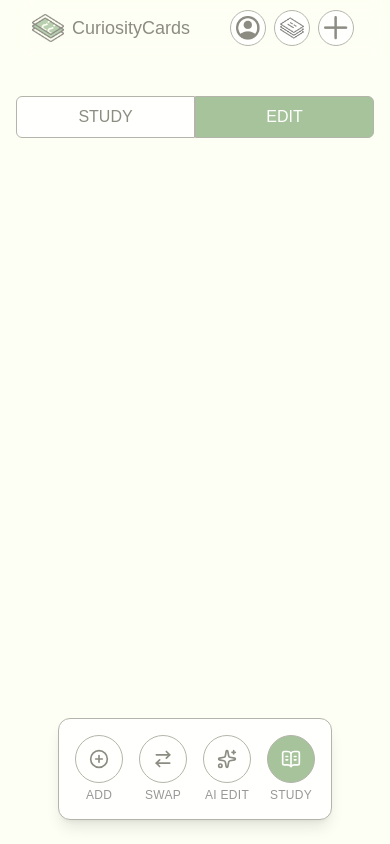
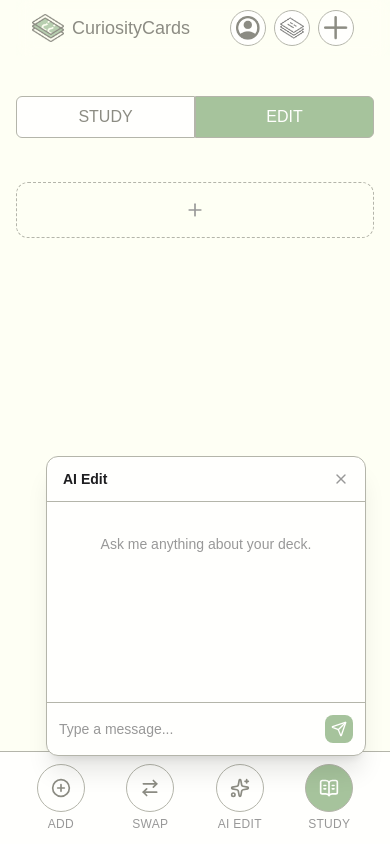
Before and after one commit to romyaboudarham/curiosity-cards-app, a Next.js app: page /edit/1 in a window 390 px wide. Both pictures are taken after a click on the button 227 px from the left and 759 px from the top of the page. Built offline with nearby package versions, Linux system fonts and the light colour scheme; a web font is replaced by a local one.

Commit message:
implemented add and delete cards

```diff
--- a/app/edit/[deckId]/page.tsx
+++ b/app/edit/[deckId]/page.tsx
@@ -5,23 +5,27 @@ import {
   CirclePlus,
   ArrowRightLeft,
   Sparkles,
+  Plus,
 } from 'lucide-react';
 
-import { useState, useEffect } from 'react';
+import { useState, useEffect, useRef } from 'react';
 import { Card } from '@/app/types/deck';
 import NavBar from '@/components/NavBar';
-import { getDeckById, updateCard } from '@/app/utils/dataStorage';
+import { getDeckById, updateCard, addCard, deleteCard } from '@/app/utils/dataStorage';
 import PrimaryButton from '@/components/PrimaryButton';
 import SecondaryButton from '@/components/SecondaryButton';
 import { useParams } from 'next/navigation';
 import { useRouter } from 'next/navigation';
 import EditCard from '@/components/EditCard';
 import FloatingActionBar from '@/components/FloatingActionBar';
+import AIChat from '@/components/AIChat';
 
 export default function Edit() {
   const router = useRouter();
   const { deckId } = useParams<{ deckId: string }>();
   const [cards, setCards] = useState<Card[]>([]);
+  const [aiChatOpen, setAiChatOpen] = useState(false);
+  const addButtonRef = useRef<HTMLButtonElement>(null);
 
   useEffect(() => {
     const deck = getDeckById(deckId);
@@ -36,7 +40,22 @@ export default function Edit() {
     updateCard(deckId, cardId, front, back);
   }
 
-  const handleAdd = () => {};
+  function handleOnDelete(cardId: string) {
+    console.log('deleting', cardId);
+    deleteCard(cardId, deckId);
+    setCards((prev) => prev.filter((card) => card.id != cardId));
+  }
+
+  const handleAdd = () => {
+    const newCard: Card = {
+      id: crypto.randomUUID(),
+      front: '',
+      back: '',
+    }
+    addCard(newCard, deckId);
+    setCards((prev) => [...prev, newCard]);
+    setTimeout(() => addButtonRef.current?.scrollIntoView({ behavior: 'smooth', block: 'end' }), 50);
+  };
 
   const actions = [
     {
@@ -52,7 +71,7 @@ export default function Edit() {
     {
       icon: <Sparkles className="w-5 h-5" />,
       label: 'AI Edit',
-      onClick: handleAdd,
+      onClick: () => setAiChatOpen(true),
     },
     {
       icon: <BookOpenText className="w-5 h-5" />,
@@ -76,11 +95,19 @@ export default function Edit() {
         </div>
       </header>
       <FloatingActionBar actions={actions} />
-      <main className="w-full max-w-4xl mx-auto mt-6">
+      <AIChat open={aiChatOpen} onClose={() => setAiChatOpen(false)} />
+      <main className="w-full max-w-4xl mx-auto mt-6 pb-28 md:pb-6">
         <div>
           {cards.map((card) => (
-            <EditCard key={card.id} card={card} onSave={handleOnSave} />
+            <EditCard key={card.id} card={card} onSave={handleOnSave} onDelete={handleOnDelete}/>
           ))}
+          <button
+            ref={addButtonRef}
+            onClick={handleAdd}
+            className="flex items-center justify-center w-full min-h-14 border cursor-pointer border-dashed border-border rounded-xl mb-2 text-text-body-200 hover:text-text-body hover:border-border-focus transition-colors"
+          >
+            <Plus className="w-5 h-5" />
+          </button>
         </div>
       </main>
     </div>
--- a/app/page.tsx
+++ b/app/page.tsx
@@ -65,7 +65,12 @@ export default function Home() {
         method: 'POST',
         body: JSON.stringify({ numCards, topic }),
       });
-      newDeck = await response.json();
+      const data = await response.json();
+      if (!response.ok || !data.deck) {
+        setFeedbackMsg(data.error ?? 'Failed to generate flashcards');
+        return;
+      }
+      newDeck = data;
     }
 
     addDeck({ ...newDeck.deck, prompt: topic });
--- a/app/study/[deckId]/page.tsx
+++ b/app/study/[deckId]/page.tsx
@@ -19,6 +19,7 @@ import { getDeckById } from '@/app/utils/dataStorage';
 import { useParams } from 'next/navigation';
 import { useRouter } from 'next/navigation';
 import ActionNavbar from '@/components/ActionNavbar';
+import FloatingActionBar from '@/components/FloatingActionBar';
 
 type InstructionStep = 'flip' | 'next' | 'done';
 
@@ -42,17 +43,17 @@ export default function Study() {
   const actions = [
     {
       icon: <ArrowLeftRight className="w-5 h-5" />,
-      text: 'Swap',
+      label: 'Swap',
       onClick: handleSwap,
     },
     {
       icon: <Shuffle className="w-5 h-5" />,
-      text: 'Shuffle',
+      label: 'Shuffle',
       onClick: handleShuffle,
     },
     {
       icon: <SquarePen className="w-5 h-5" />,
-      text: 'Edit',
+      label: 'Edit',
       onClick: () => router.push(`/edit/${deckId}`),
       variant: 'primary' as const,
     },
@@ -108,7 +109,7 @@ export default function Study() {
             onClick={() => router.push(`/edit/${deckId}`)}
           />
         </div>
-        <ActionNavbar buttons={actions} />
+        <FloatingActionBar actions={actions} />
       </header>
       <main className="w-full max-w-lg md:max-w-xl mx-auto text-center mt-6">
         <div>
--- a/app/utils/dataStorage.ts
+++ b/app/utils/dataStorage.ts
@@ -1,5 +1,4 @@
 import { Card, Deck } from '@/app/types/deck';
-import { stringify } from 'querystring';
 
 const STORAGE_KEY = 'decks';
 
@@ -68,3 +67,35 @@ export function updateCard(
     return null;
   }
 }
+
+export function addCard(card: Card, deckId: string) {
+  try {
+    const deck = getDeckById(deckId);
+    if (!deck) return;
+    const updatedDeck = {
+      ...deck,
+      cards: [...deck.cards, card]
+    }
+    const decks = loadDecks();
+    saveDecks(decks.map((d) => (d.id === deckId ? updatedDeck : d)));
+  } catch (err) {
+    console.log('Failed to add card', err);
+    return null
+  }
+}
+
+export function deleteCard(cardId: string, deckId: string) {
+  try {
+    const deck = getDeckById(deckId);
+    if (!deck) return;
+    const updatedDeck = {
+      ...deck,
+      cards: deck.cards.filter((card) => card.id != cardId),
+    }
+    const decks = loadDecks();
+    saveDecks(decks.map((d) => (d.id === deckId ? updatedDeck : d)));
+  } catch (err) {
+    console.log('Failed to delete card', err);
+    return null;
+  }
+}
--- a/components/AIChat.tsx
+++ b/components/AIChat.tsx
@@ -1,15 +1,19 @@
 'use client';
 
 import { useState } from 'react';
-import { Sparkles, X, Send } from 'lucide-react';
+import { X, Send } from 'lucide-react';
 
 interface Message {
   role: 'user' | 'assistant';
   content: string;
 }
 
-export default function AIChat() {
-  const [open, setOpen] = useState(false);
+interface AIChatProps {
+  open: boolean;
+  onClose: () => void;
+}
+
+export default function AIChat({ open, onClose }: AIChatProps) {
   const [input, setInput] = useState('');
   const [messages, setMessages] = useState<Message[]>([]);
 
@@ -19,23 +23,14 @@ export default function AIChat() {
     setInput('');
   };
 
+  if (!open) return null;
+
   return (
-    <>
-      {/* Floating button */}
-      <button
-        onClick={() => setOpen((prev) => !prev)}
-        className="fixed bottom-6 right-6 w-12 h-12 rounded-full bg-surface-button-primary hover:bg-surface-button-primary-hover border border-border text-text-button-primary flex items-center justify-center shadow-lg transition-colors cursor-pointer z-50"
-      >
-        <Sparkles className="w-5 h-5" />
-      </button>
-
-      {/* Chat panel */}
-      {open && (
     <div className="fixed bottom-22 right-6 w-80 rounded-xl border border-border bg-surface-background-50 shadow-xl flex flex-col z-50 overflow-hidden">
       {/* Header */}
       <div className="flex items-center justify-between px-4 py-3 border-b border-border">
         <span className="font-semibold text-text-heading text-sm">AI Edit</span>
-            <button onClick={() => setOpen(false)} className="text-text-body-200 hover:text-text-body cursor-pointer">
+        <button onClick={onClose} className="text-text-body-200 hover:text-text-body cursor-pointer">
           <X className="w-4 h-4" />
         </button>
       </div>
@@ -77,7 +72,5 @@ export default function AIChat() {
         </button>
       </div>
     </div>
-      )}
-    </>
   );
 }
--- a/components/EditCard.tsx
+++ b/components/EditCard.tsx
@@ -8,7 +8,7 @@ import ActionButton from './ActionButton';
 interface EditCardProps {
   card: Card;
   onSave: (cardId: string, front: string, back: string) => void;
-  onDelete?: () => void;
+  onDelete: (cardId: string) => void;
 }
 
 const LINE_HEIGHT = 24; // px — matches text-base line-height
@@ -39,10 +39,6 @@ export default function EditCard({ card, onSave, onDelete }: EditCardProps) {
 
   return (
     <div className="group relative flex items-center gap-4 w-full min-h-14 bg-surface-background-50 border border-border rounded-xl px-4 py-3 mb-2 focus-within:border-border-focus">
-      {/* Actions — always visible inside card on mobile, hover outside on desktop */}
-      <div className="flex flex-col gap-1 md:absolute md:-right-10 md:top-1/2 md:-translate-y-1/2 md:opacity-0 md:group-hover:opacity-100 md:transition-opacity md:duration-150">
-        <ActionButton icon={<Trash2 className="w-4 h-4" />} onClick={onDelete} className="w-8 h-8" rounded="md" />
-      </div>
       <label className="flex flex-col flex-1 cursor-text">
         <span className="text-xs text-text-body-200">FRONT</span>
         <textarea
@@ -68,6 +64,10 @@ export default function EditCard({ card, onSave, onDelete }: EditCardProps) {
           onBlur={handleSave}
         />
       </label>
+       {/* Actions — always visible inside card on mobile, hover outside on desktop */}
+      <div className="flex flex-col gap-1 md:absolute md:-right-10 md:top-1/2 md:-translate-y-1/2 md:opacity-0 md:group-hover:opacity-100 md:transition-opacity md:duration-150">
+        <ActionButton icon={<Trash2 className="w-4 h-4" />} onClick={() => onDelete(card.id)} className="w-8 h-8" rounded="md" />
+      </div>
     </div>
   );
 }
--- a/components/FloatingActionBar.tsx
+++ b/components/FloatingActionBar.tsx
@@ -36,8 +36,8 @@ function FloatingButton({ action }: { action: FloatingAction }) {
 export default function FloatingActionBar({ actions }: FloatingActionBarProps) {
   return (
     <>
-      {/* Mobile: horizontal row fixed at bottom center */}
-      <div className="md:hidden fixed bottom-6 left-1/2 -translate-x-1/2 flex flex-row gap-4 z-40 bg-surface-background-50 border border-border rounded-xl shadow-lg p-4">
+      {/* Mobile: sticky full-width bottom nav */}
+      <div className="md:hidden fixed bottom-0 left-0 right-0 flex flex-row justify-around z-40 bg-surface-background-50 border-t border-border shadow-lg px-4 py-3">
         {actions.map((action, i) => (
           <FloatingButton key={i} action={action} />
         ))}
```
Lines whose indentation alone changed are shown as unchanged.
